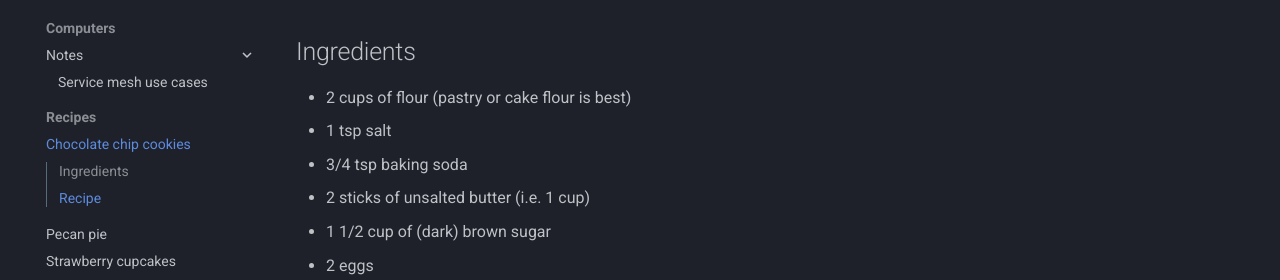
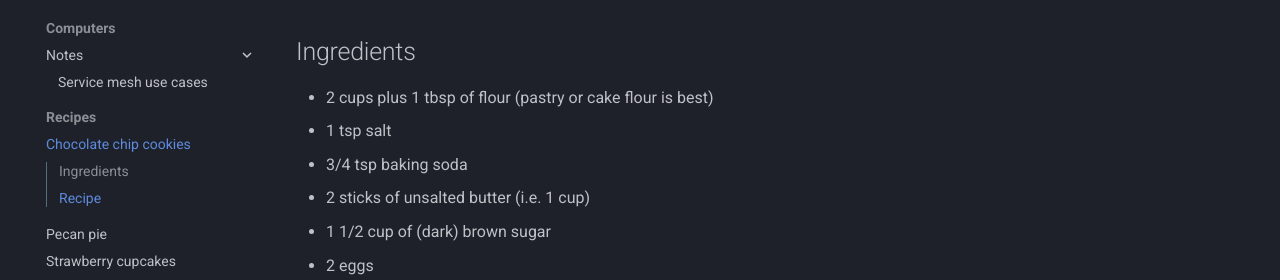
Before and after one commit to seajoshc/p4adotnet, an MkDocs documentation site: the page built from docs/recipes/chocolate-chip-cookies.md, in a window 1280 px wide and 965 px high. Shown: the part 146-426 px from the top of the window. Built offline with MkDocs 1.6.1 and Material for MkDocs 9.7.7, drawn with Linux system fonts in a browser that asks for light colours.

Commit message:
updates flour amount

```diff
--- a/docs/recipes/chocolate-chip-cookies.md
+++ b/docs/recipes/chocolate-chip-cookies.md
@@ -1,7 +1,7 @@
 # Chocolate chip cookies
 
 ## Ingredients
-- 2 cups of flour (pastry or cake flour is best)
+- 2 cups plus 1 tbsp of flour (pastry or cake flour is best)
 - 1 tsp salt
 - 3/4 tsp baking soda
 - 2 sticks of unsalted butter (i.e. 1 cup)
```
